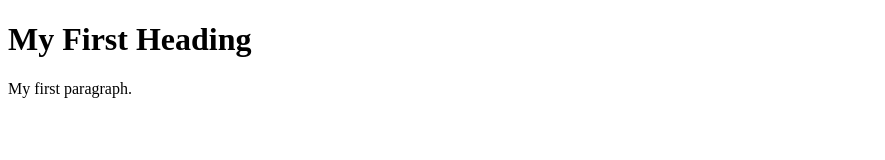
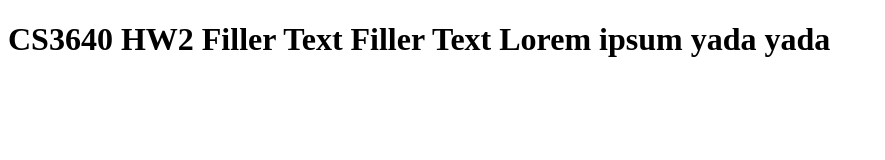
Before and after one commit to AClinkenbeard/aclinkenbeard.github.io, a plain HTML site: page index.html in a window 1280 px wide. Shown: the whole page, without its empty margins (0-885 px from the left). Drawn offline with Linux system fonts and the light colour scheme.

Commit message:
Updated index.html body text

```diff
--- a/index.html
+++ b/index.html
@@ -2,8 +2,7 @@
 <html>
 <body>
 
-<h1>My First Heading</h1>
-<p>My first paragraph.</p>
+<h1>CS3640 HW2 Filler Text Filler Text Lorem ipsum yada yada</h1>
 
 </body>
 </html>
```
